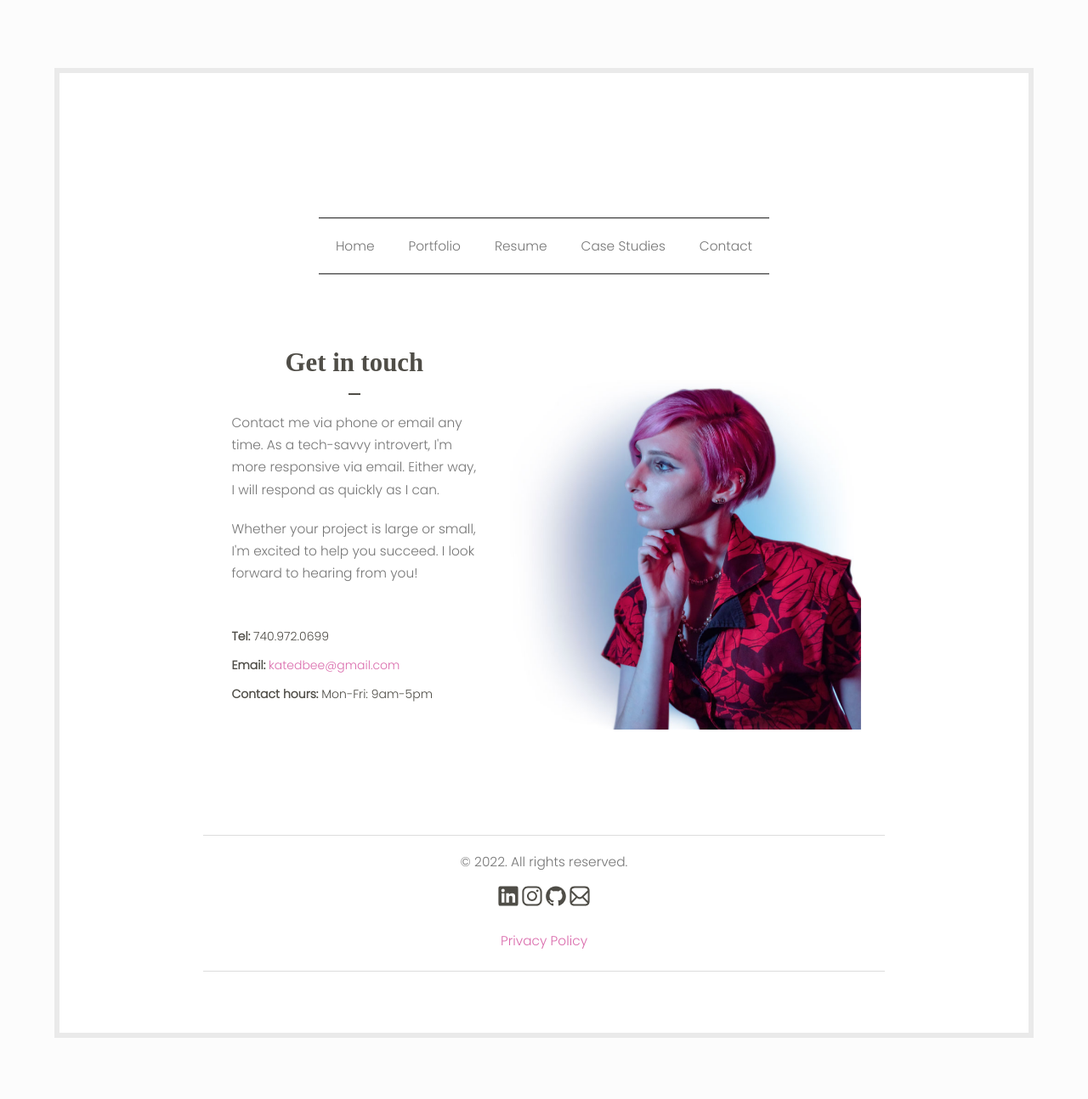
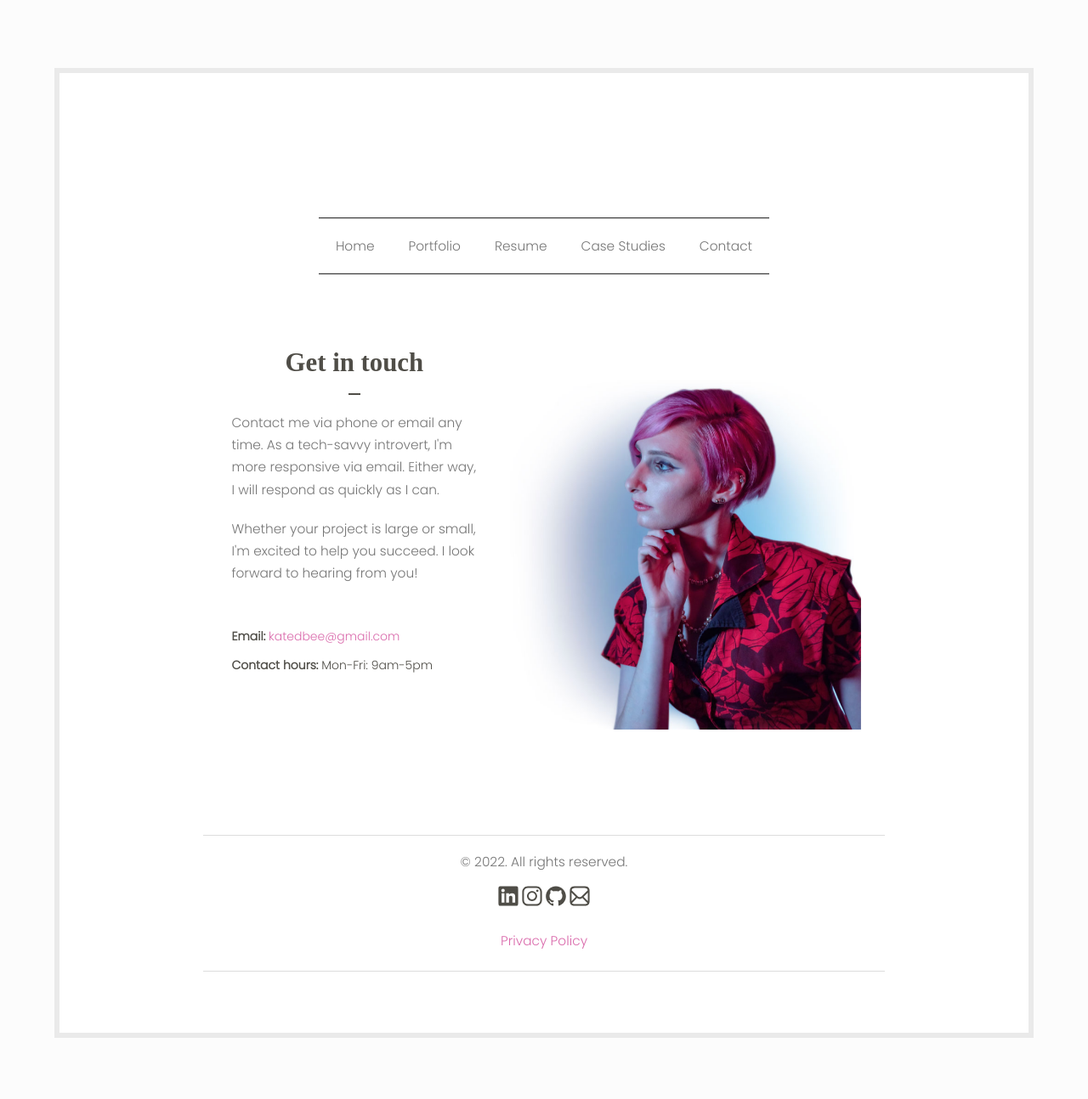
Before and after one commit to Kaedurr/portfolio, a Jekyll site: the page built from contact.html, in a window 1280 px wide. Shown: the whole page at 85% size. Built offline with Jekyll 4.4.1, drawn with Linux system fonts in a browser that asks for light colours; some web fonts are replaced.

Commit message:
Remove phone
Remove phone number from contact page

```diff
--- a/contact.html
+++ b/contact.html
@@ -20,7 +20,6 @@ categories: Kate Durr, Contact Form
                    <p>Whether your project is large or small, I'm excited to help you succeed. I look forward to hearing from you!</p>
                 </div>
               <h6>
-                <span><strong>Tel: </strong>740.972.0699</span>
                 <span><strong>Email: </strong><a href="mailto:katedbee@gmail.com" target="_blank" rel="noopener noreferrer nofollow">katedbee@gmail.com</a></span>
                 <span><strong>Contact hours: </strong>Mon-Fri: 9am-5pm</span>
               </h6>
```
